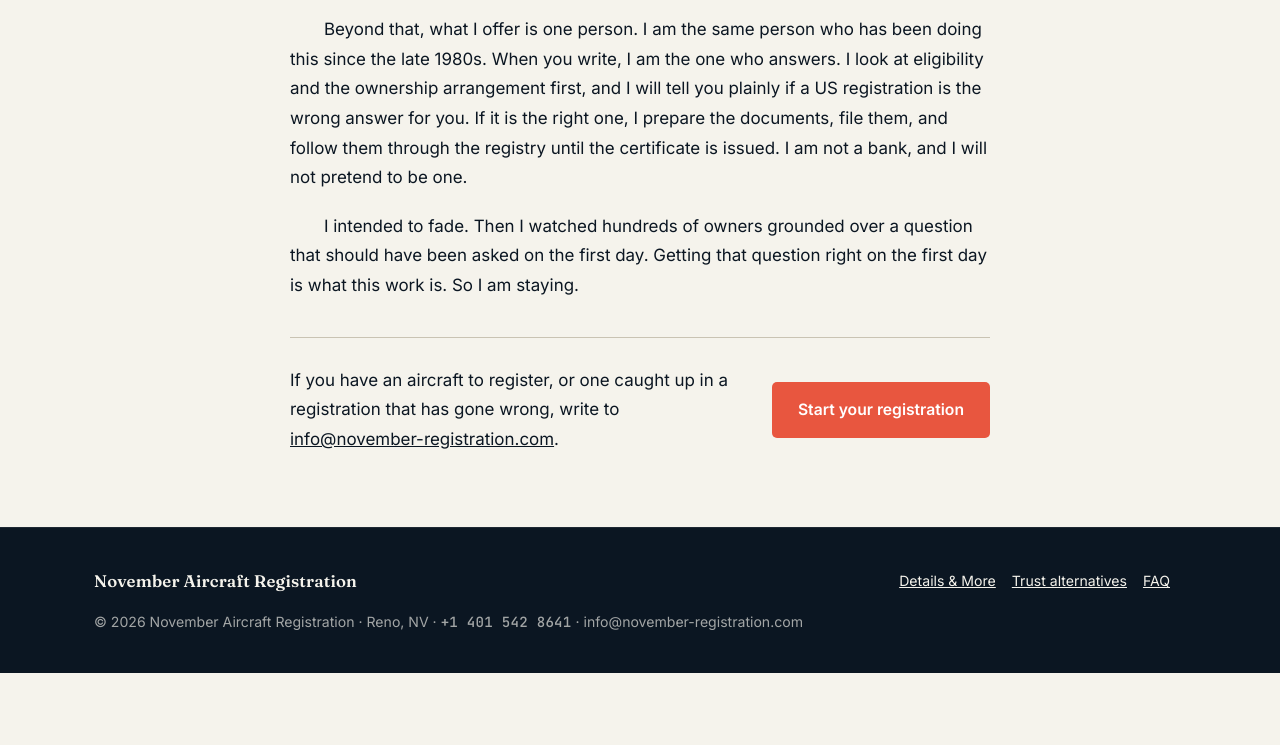
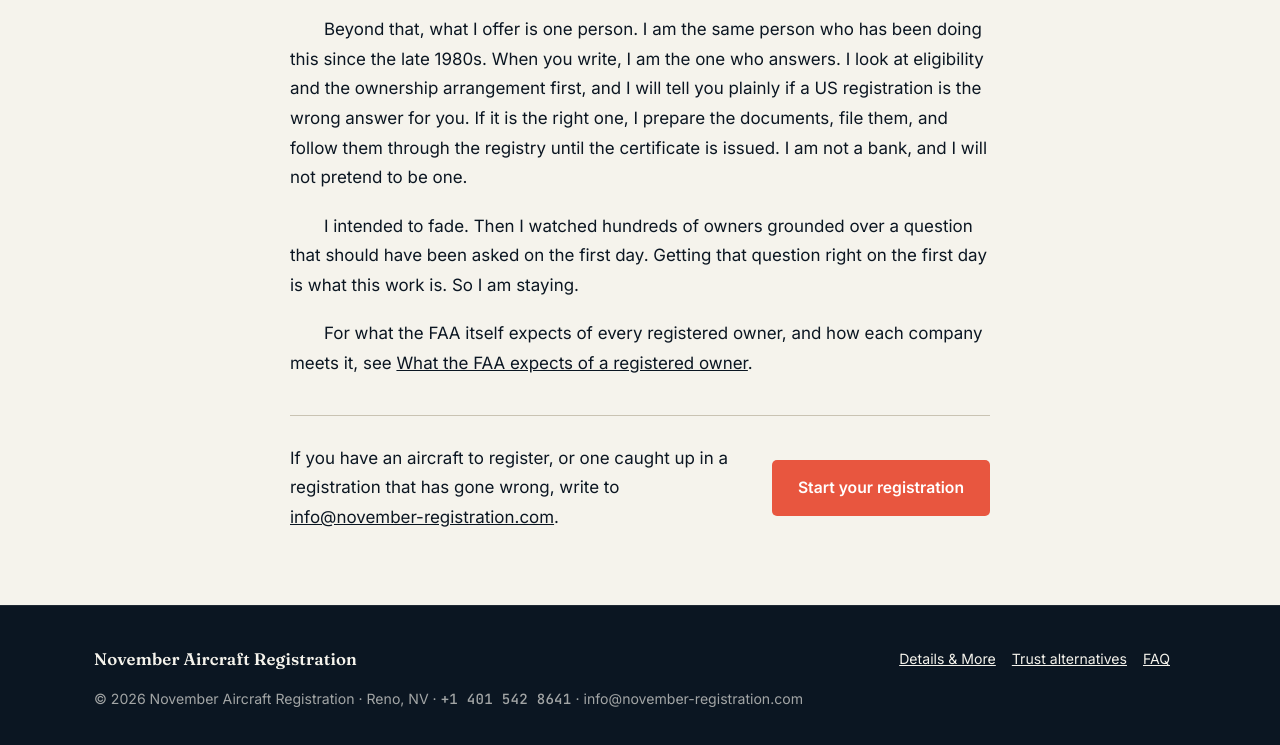
Before and after one commit to Bill70gilliam/november-site, a plain HTML site: page details.html in a window 1280 px wide. Shown: the part 2700-3445 px from the top of the page. Before the commit the page ends 3373 px from the top, so only its background shows below. Drawn offline with Linux system fonts and the light colour scheme.

Commit message:
Details page: link to the FAA owner obligations page

```diff
--- a/details.html
+++ b/details.html
@@ -148,6 +148,7 @@
       <p>How I do it is simple to describe. Each aircraft is owned by its own US company, formed for that aircraft and holding nothing else. One company, one aircraft. I am a US citizen and I hold the voting interest, which I exercise independently. You hold the entire economic interest: the use, the benefit and the cost of the aircraft are yours alone. Nothing of yours is pooled with any other owner's aircraft, money or records. Each company stands on its own, always, and no other owner's difficulty can reach your registration.</p>
       <p>Beyond that, what I offer is one person. I am the same person who has been doing this since the late 1980s. When you write, I am the one who answers. I look at eligibility and the ownership arrangement first, and I will tell you plainly if a US registration is the wrong answer for you. If it is the right one, I prepare the documents, file them, and follow them through the registry until the certificate is issued. I am not a bank, and I will not pretend to be one.</p>
       <p>I intended to fade. Then I watched hundreds of owners grounded over a question that should have been asked on the first day. Getting that question right on the first day is what this work is. So I am staying.</p>
+      <p>For what the FAA itself expects of every registered owner, and how each company meets it, see <a href="faa-owner-obligations.html">What the FAA expects of a registered owner</a>.</p>
       <div class="cta">
         <p>If you have an aircraft to register, or one caught up in a registration that has gone wrong, write to <a href="mailto:info@november-registration.com">info@november-registration.com</a>.</p>
         <a class="btn" href="./#start">Start your registration</a>
```
